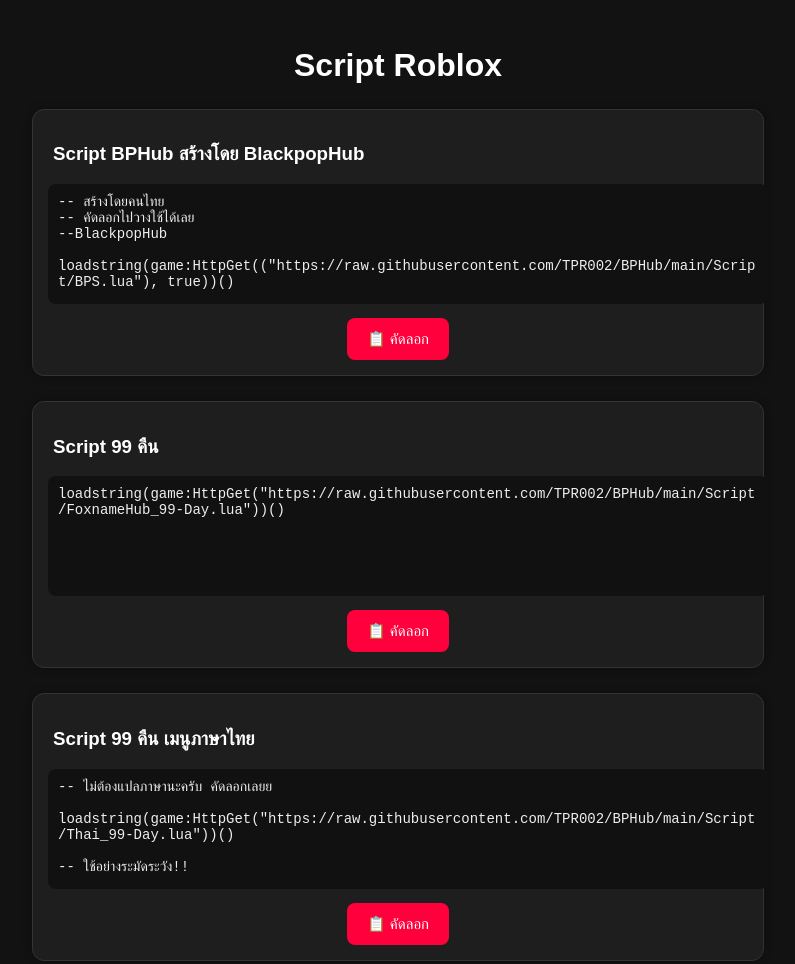
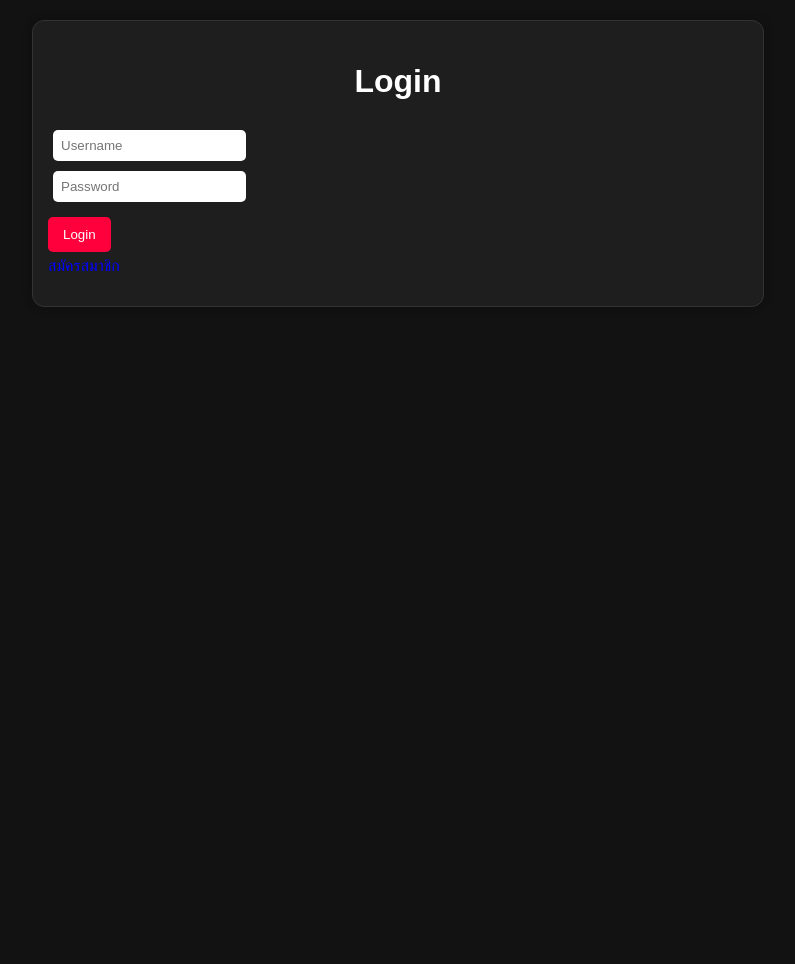
Before and after one commit to TPR002/TPR002.github.io, a plain HTML site: page web1/index.html in a window 1280 px wide. Shown: the top 964 px of the page, without its empty margins (242-1037 px from the left). After the commit the page ends 800 px from the top, so only its background shows below. Drawn offline with Linux system fonts and the light colour scheme.

Commit message:
Update index.html

```diff
--- a/web1/index.html
+++ b/web1/index.html
@@ -3,107 +3,41 @@
 <head>
 <meta charset="UTF-8">
 <meta name="viewport" content="width=device-width, initial-scale=1.0">
-<title>BlackpopHub</title>
-
+<title>BlackpopHub - Login</title>
 <style>
-    body {
-        font-family: sans-serif;
-        background: #121212;
-        color: white;
-        padding: 20px;
-        margin: 0;
-    }
-
-    h2 {
-        text-align: center;
-        font-size: 32px;
-        margin-bottom: 25px;
-    }
-
-    /* กล่องจัดกลาง */
-    .box {
-        background: #1e1e1e;
-        padding: 15px;
-        margin: 0 auto 25px auto;
-        width: 90%;
-        max-width: 700px;
-        border-radius: 12px;
-        border: 1px solid #333;
-        box-shadow: 0px 0px 10px #00000050;
-    }
-
-    h3 {
-        margin-left: 5px;
-    }
-
-    textarea {
-        width: 100%;
-        height: 100px;
-        padding: 10px;
-        border-radius: 8px;
-        border: none;
-        resize: none;
-        background: #111;
-        color: #eee;
-        font-size: 14px;
-    }
-
-    /* ปุ่มคัดลอก */
-    button {
-        margin-top: 10px;
-        padding: 12px 20px;
-        background: #ff003c;
-        color: white;
-        border: none;
-        border-radius: 8px;
-        cursor: pointer;
-        font-size: 15px;
-        display: block;
-        margin-left: auto;
-        margin-right: auto;
-    }
-
-    button:hover {
-        background: #2563eb;
-    }
-
-    .msg {
-        color: #8bf48a;
-        display: none;
-        margin-top: 8px;
-        text-align: center;
-    }
+body { font-family: sans-serif; background: #121212; color: white; padding: 20px; margin: 0; }
+h2 { text-align: center; font-size: 32px; margin-bottom: 25px; }
+input { padding:8px; margin:5px; border-radius:5px; border:none; }
+button { margin-top:10px; padding:10px 15px; background:#ff003c; color:white; border:none; border-radius:5px; cursor:pointer;}
+button:hover { background:#2563eb; }
+a { color: #00f; cursor:pointer; display:block; margin-top:5px; }
+.box { background: #1e1e1e; padding: 15px; margin: 0 auto 25px auto; width: 90%; max-width:700px; border-radius:12px; border:1px solid #333; box-shadow:0 0 10px #00000050; }
+textarea { width:100%; height:100px; padding:10px; border-radius:8px; border:none; resize:none; background:#111; color:#eee; font-size:14px; }
+.msg { color: #8bf48a; display:none; margin-top:8px; text-align:center; }
+#logout { display:none; margin-top:10px; }
 </style>
-
-<script>
-function copyFrom(id) {
-    const ta = document.getElementById(id);
-    const text = ta.value;
-
-    if (navigator.clipboard) {
-        navigator.clipboard.writeText(text).then(() => showMsg(id));
-    } else {
-        const temp = document.createElement("textarea");
-        temp.value = text;
-        document.body.appendChild(temp);
-        temp.select();
-        document.execCommand("copy");
-        temp.remove();
-        showMsg(id);
-    }
-}
-
-function showMsg(id) {
-    const msg = document.getElementById(id + "-msg");
-    msg.style.display = "block";
-    setTimeout(() => msg.style.display = "none", 1500);
-}
-</script>
-
 </head>
-
 <body>
 
+<div id="login-container" class="box">
+    <h2>Login</h2>
+    <input type="text" id="login-username" placeholder="Username"><br>
+    <input type="password" id="login-password" placeholder="Password"><br>
+    <button onclick="login()">Login</button>
+    <a onclick="showRegister()">สมัครสมาชิก</a>
+    <p id="login-msg" style="color:red;"></p>
+</div>
+
+<div id="register-container" class="box" style="display:none;">
+    <h2>สมัครสมาชิก</h2>
+    <input type="text" id="reg-username" placeholder="Username"><br>
+    <input type="password" id="reg-password" placeholder="Password"><br>
+    <button onclick="register()">สมัคร</button>
+    <a onclick="showLogin()">ไปหน้า Login</a>
+    <p id="reg-msg" style="color:red;"></p>
+</div>
+
+<div id="script-container" style="display:none;">
 <h2>Script Roblox</h2>
 
 <!-- ช่อง 1 -->
@@ -113,9 +47,7 @@ function showMsg(id) {
 -- สร้างโดยคนไทย
 -- คัดลอกไปวางใช้ได้เลย
 --BlackpopHub
-
 loadstring(game:HttpGet(("https://raw.githubusercontent.com/TPR002/BPHub/main/Script/BPS.lua"), true))()
-
 --รหัส 7952
 -- ข้อควรระวัง
 -- รีตัวเมนูอาจหาย
@@ -139,9 +71,7 @@ loadstring(game:HttpGet("https://raw.githubusercontent.com/TPR002/BPHub/main/Scr
     <h3>Script 99 คืน เมนูภาษาไทย</h3>
     <textarea id="text3">
 -- ไม่ต้องแปลภาษานะครับ คัดลอกเลยย
-
 loadstring(game:HttpGet("https://raw.githubusercontent.com/TPR002/BPHub/main/Script/Thai_99-Day.lua"))()
-
 -- ใช้อย่างระมัดระวัง!!
     </textarea>
     <button onclick="copyFrom('text3')">📋 คัดลอก</button>
@@ -169,5 +99,66 @@ loadstring(game:HttpGet(("https://raw.githubusercontent.com/TPR002/BPHub/main/Sc
     <div id="text5-msg" class="msg">✔ คัดลอกแล้ว!</div>
 </div>
 
+<button id="logout" onclick="logout()">Logout</button>
+</div>
+
+<script>
+function showRegister(){
+    document.getElementById('login-container').style.display='none';
+    document.getElementById('register-container').style.display='block';
+    document.getElementById('login-msg').innerText='';
+}
+function showLogin(){
+    document.getElementById('login-container').style.display='block';
+    document.getElementById('register-container').style.display='none';
+    document.getElementById('reg-msg').innerText='';
+}
+function register(){
+    const u = document.getElementById('reg-username').value.trim();
+    const p = document.getElementById('reg-password').value.trim();
+    if(!u || !p){ document.getElementById('reg-msg').innerText='กรุณากรอกข้อมูลให้ครบ'; return; }
+    if(localStorage.getItem(u)){ document.getElementById('reg-msg').innerText='Username มีอยู่แล้ว'; return; }
+    localStorage.setItem(u, p);
+    document.getElementById('reg-msg').style.color='green';
+    document.getElementById('reg-msg').innerText='สมัครเรียบร้อย! ไป Login';
+    setTimeout(showLogin,1000);
+}
+function login(){
+    const u = document.getElementById('login-username').value.trim();
+    const p = document.getElementById('login-password').value.trim();
+    const stored = localStorage.getItem(u);
+    if(stored && stored===p){
+        document.getElementById('login-container').style.display='none';
+        document.getElementById('register-container').style.display='none';
+        document.getElementById('script-container').style.display='block';
+        document.getElementById('logout').style.display='block';
+    } else {
+        document.getElementById('login-msg').innerText='Username หรือ Password ไม่ถูกต้อง';
+    }
+}
+function logout(){
+    document.getElementById('script-container').style.display='none';
+    document.getElementById('logout').style.display='none';
+    showLogin();
+}
+
+// ฟังก์ชันคัดลอก
+function copyFrom(id){
+    const ta = document.getElementById(id);
+    const text = ta.value;
+    if(navigator.clipboard){ navigator.clipboard.writeText(text).then(()=>showMsg(id)); }
+    else{
+        const temp = document.createElement("textarea");
+        temp.value=text; document.body.appendChild(temp); temp.select();
+        document.execCommand("copy"); temp.remove(); showMsg(id);
+    }
+}
+function showMsg(id){
+    const msg = document.getElementById(id+'-msg');
+    msg.style.display='block';
+    setTimeout(()=>msg.style.display='none',1500);
+}
+</script>
+
 </body>
 </html>
```
